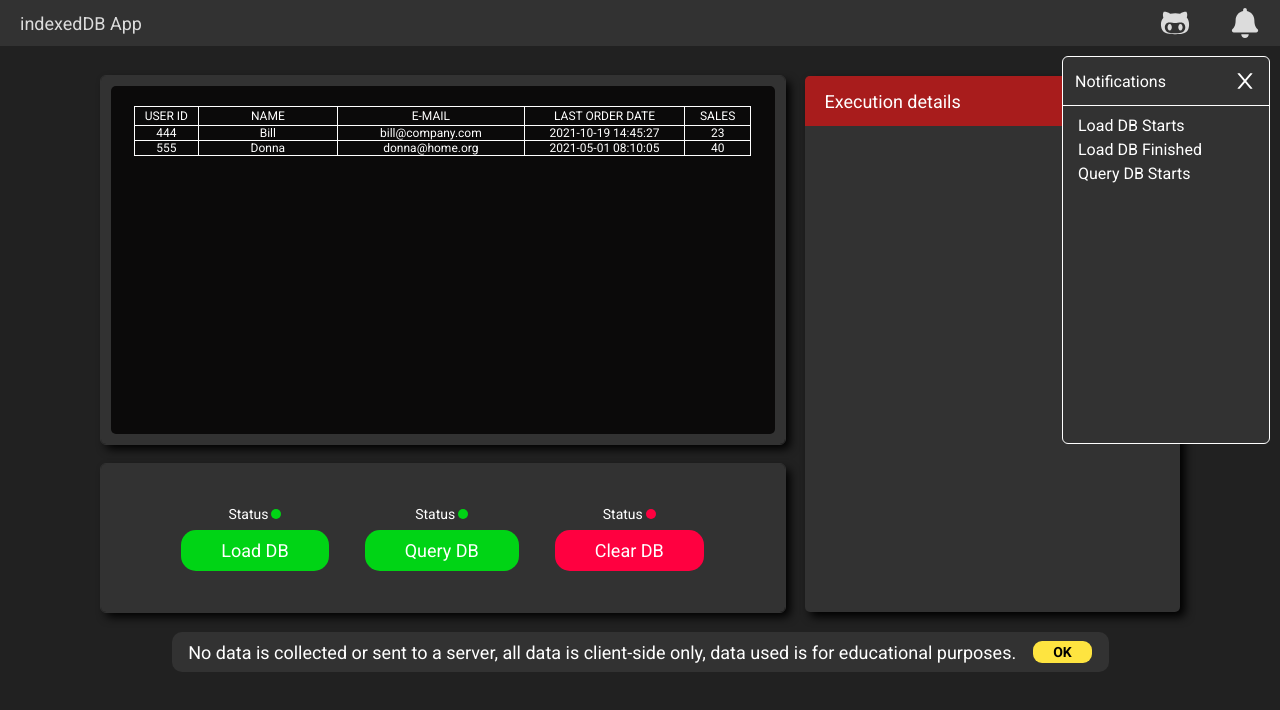
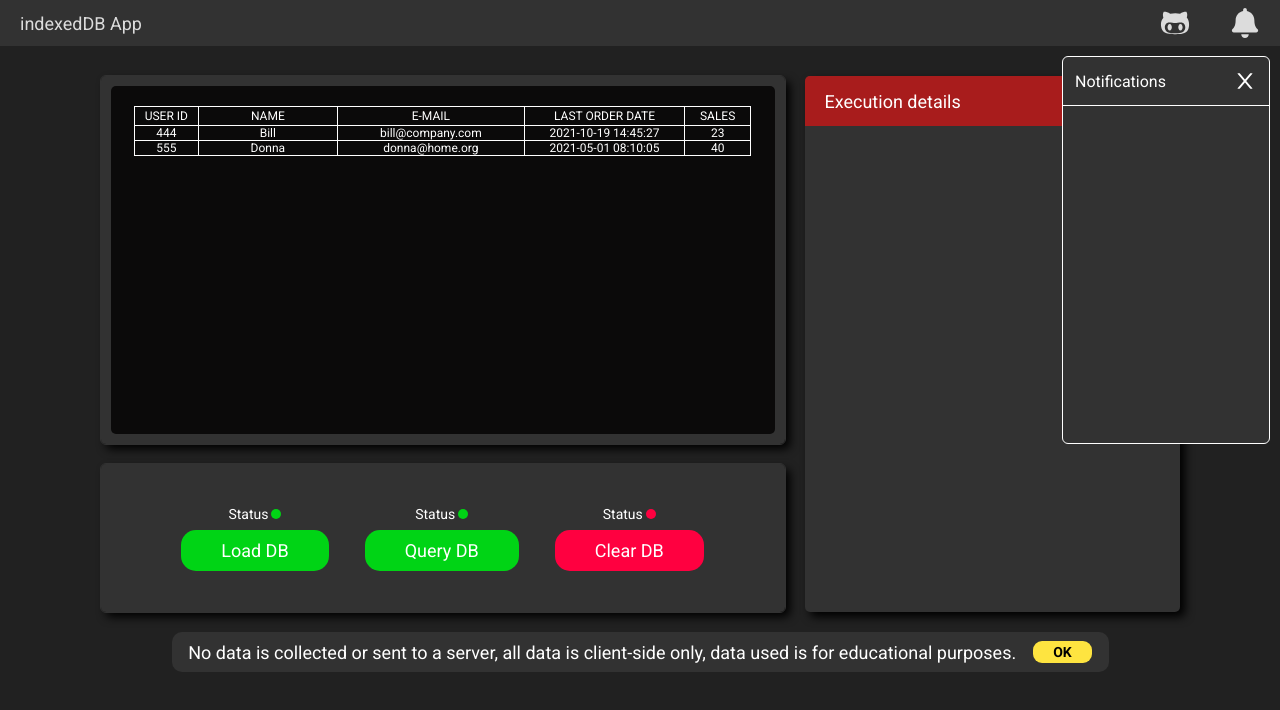
Before and after one commit to rrafaelc/app-ideas-challenge, a React (Create React App) app in the folder beginner/11_first_db_app/: page / in a window 1280 px wide. Both pictures are taken after a click on the button "Notification panel". Shown: the top 710 px of the page. Built offline with nearby package versions, Linux system fonts and the light colour scheme.

Commit message:
Notification Panel component done

```diff
--- a/beginner/11_first_db_app/src/components/Controls/Button/style.ts
+++ b/beginner/11_first_db_app/src/components/Controls/Button/style.ts
@@ -6,6 +6,7 @@ type ColorProps = {
 };
 
 export const Container = styled.div<ColorProps>`
+	z-index: 100;
 	.status {
 		margin-bottom: 8px;
 		font-size: 14px;
--- a/beginner/11_first_db_app/src/components/Header/index.tsx
+++ b/beginner/11_first_db_app/src/components/Header/index.tsx
@@ -1,4 +1,4 @@
-import { useState } from 'react';
+import { useEffect, useRef, useState } from 'react';
 import { FaGithubAlt, FaBell } from 'react-icons/fa';
 import { AiOutlineClose } from 'react-icons/ai';
 
@@ -13,7 +13,20 @@ type Notification = {
 };
 
 export const Header = ({ notifications }: Notification) => {
+	const notificationContainerRef = useRef<HTMLDivElement | null>(null);
 	const [show, setShow] = useState(false);
+
+	useEffect(() => {
+		if (notificationContainerRef.current) {
+			const element = notificationContainerRef.current;
+
+			element.scroll({
+				top: element.scrollHeight,
+				left: 0,
+				behavior: 'smooth',
+			});
+		}
+	}, [notifications]);
 
 	return (
 		<header style={{ background: '#323232' }}>
@@ -48,10 +61,10 @@ export const Header = ({ notifications }: Notification) => {
 						</button>
 					</div>
 
-					<div className='notifications'>
-						<p>Load DB Starts</p>
-						<p>Load DB Finished</p>
-						<p>Query DB Starts</p>
+					<div className='notifications' ref={notificationContainerRef}>
+						{notifications.map(notification => (
+							<p>{notification.msg}</p>
+						))}
 					</div>
 				</Panel>
 			</Container>
--- a/beginner/11_first_db_app/src/components/Header/style.ts
+++ b/beginner/11_first_db_app/src/components/Header/style.ts
@@ -45,6 +45,8 @@ export const Container = styled.div`
 `;
 
 export const Panel = styled.div`
+	z-index: 100;
+
 	height: 388px;
 	border-radius: 6px;
 	background: #323232;
@@ -56,7 +58,6 @@ export const Panel = styled.div`
 
 	display: flex;
 	flex-direction: column;
-	z-index: 100;
 
 	/*
     The way I want to hide and show the notication,
@@ -98,16 +99,18 @@ export const Panel = styled.div`
 		flex: 1;
 
 		padding: 10px 8px 10px 15px;
-		margin-right: 3px; // When scrollbar show
+		margin-right: 3px; // When scrollbar shows
 
 		overflow-y: auto;
-	}
 
-	p {
-		display: flex;
-		flex-wrap: wrap;
-		word-break: break-all;
-		margin-bottom: 5px;
+		p {
+			font-size: 14px;
+
+			display: flex;
+			flex-wrap: wrap;
+			word-break: break-all;
+			margin-bottom: 8px;
+		}
 	}
 `;
 
--- a/beginner/11_first_db_app/src/pages/Home/index.tsx
+++ b/beginner/11_first_db_app/src/pages/Home/index.tsx
@@ -34,8 +34,8 @@ export const Home = () => {
 
 	const sendNotification = useCallback(({ msg }: NotificationProps) => {
 		toast.info(msg, {
-			position: 'top-right',
-			autoClose: 5000,
+			position: 'top-left',
+			autoClose: 2000,
 			hideProgressBar: false,
 			closeOnClick: true,
 			pauseOnHover: false,
```
